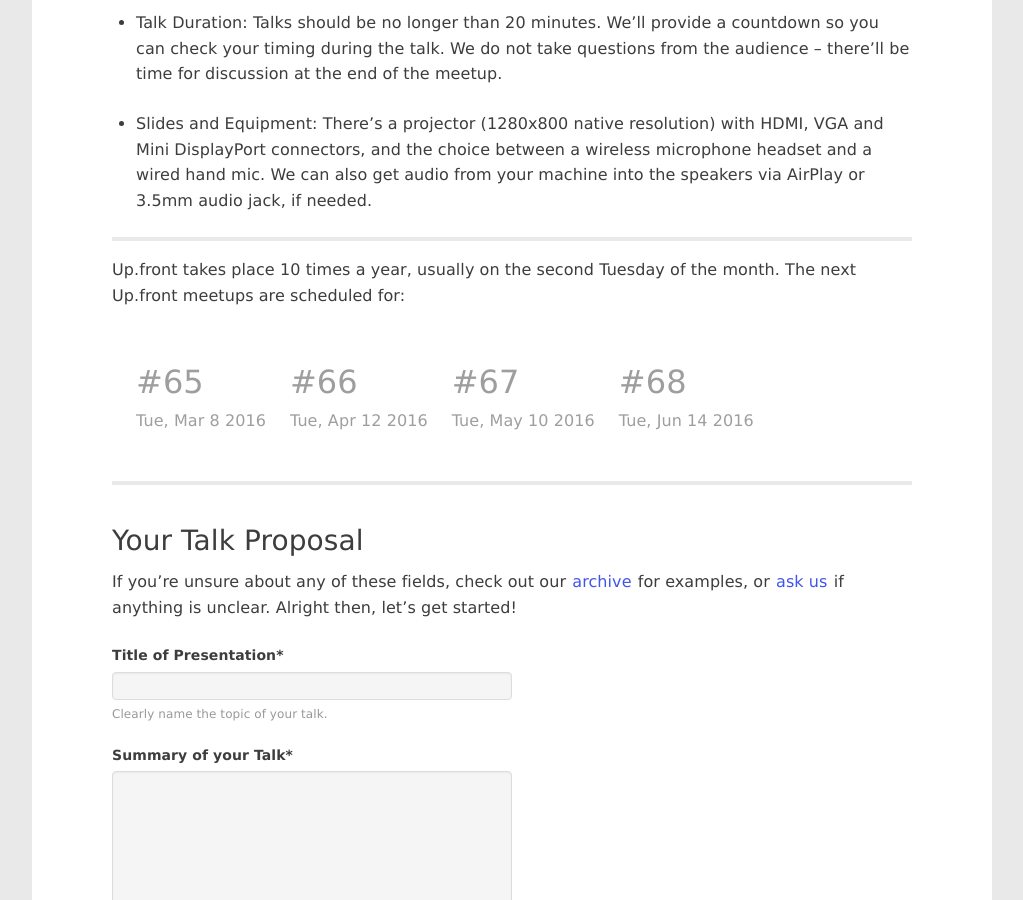
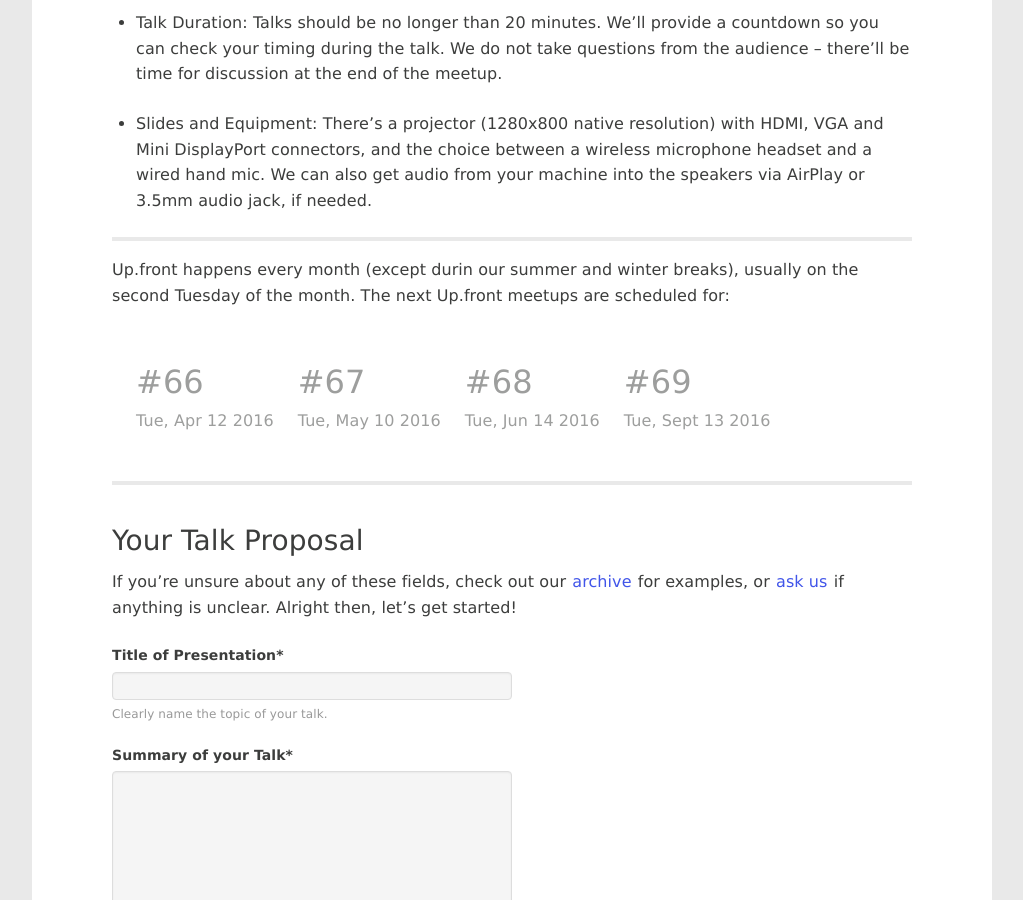
Before and after one commit to upfrontug/upfrontug.github.io, a Jekyll site: the page built from submit.html, in a window 1280 px wide and 900 px high, scrolled down 1270 px. Shown: the whole window, without its empty margins (128-1151 px from the left). Built offline with Jekyll 4.4.1, drawn with Linux system fonts in a browser that asks for light colours; a script that is not in the unit is left out.

Commit message:
update list of upcoming events

```diff
--- a/_includes/list-of-upcoming-events.html
+++ b/_includes/list-of-upcoming-events.html
@@ -1,11 +1,7 @@
 <p>
-  Up.front takes place 10 times a year, usually on the second Tuesday of the month. The next Up.front meetups are scheduled for:
+  Up.front happens every month (except durin our summer and winter breaks), usually on the second Tuesday of the month. The next Up.front meetups are scheduled for:
 </p>
 <ul class="list-next-events">
-  <li>
-    <span>#65</span>
-    Tue, Mar 8 2016
-  </li>
   <li>
     <span>#66</span>
     Tue, Apr 12 2016
@@ -18,6 +14,10 @@
     <span>#68</span>
     Tue, Jun 14 2016
   </li>
+  <li>
+    <span>#69</span>
+    Tue, Sept 13 2016
+  </li>
 </ul>
  <script type="text/javascript">
   var _gaq = _gaq || [];
```
